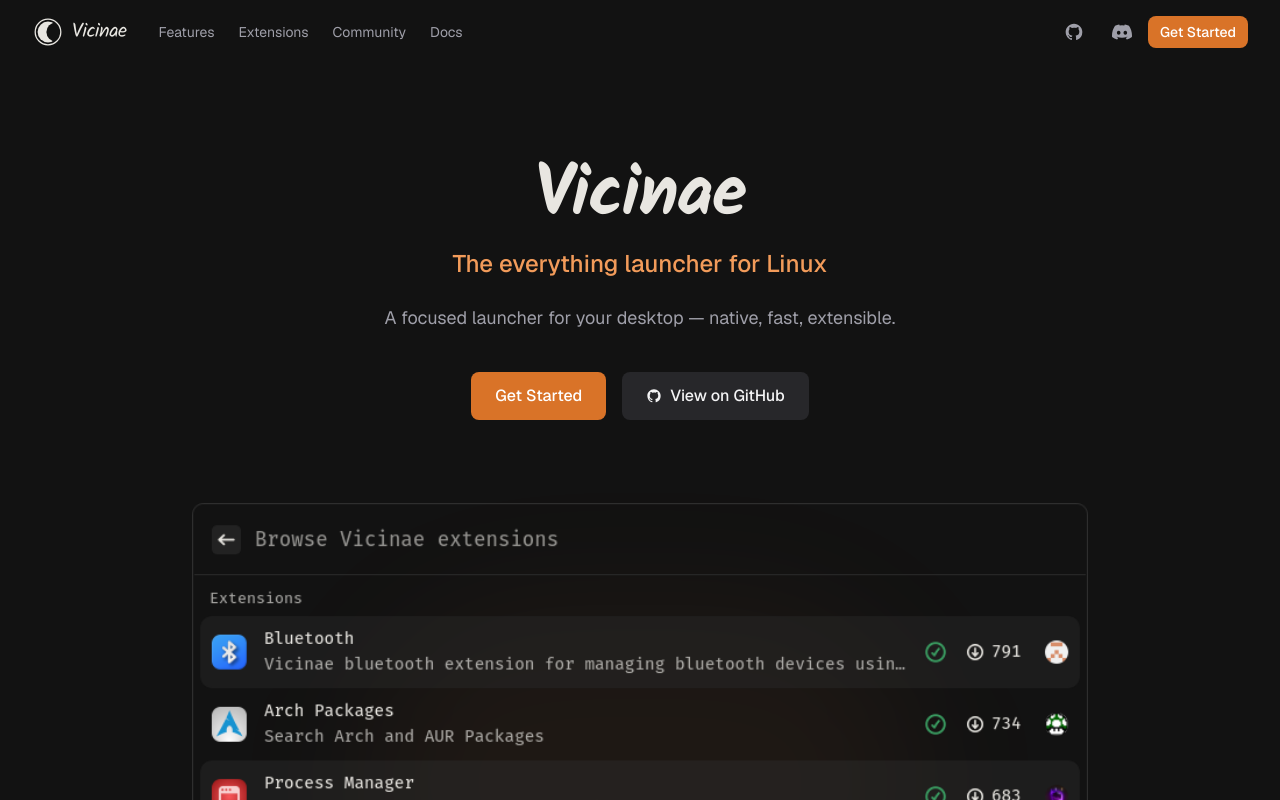
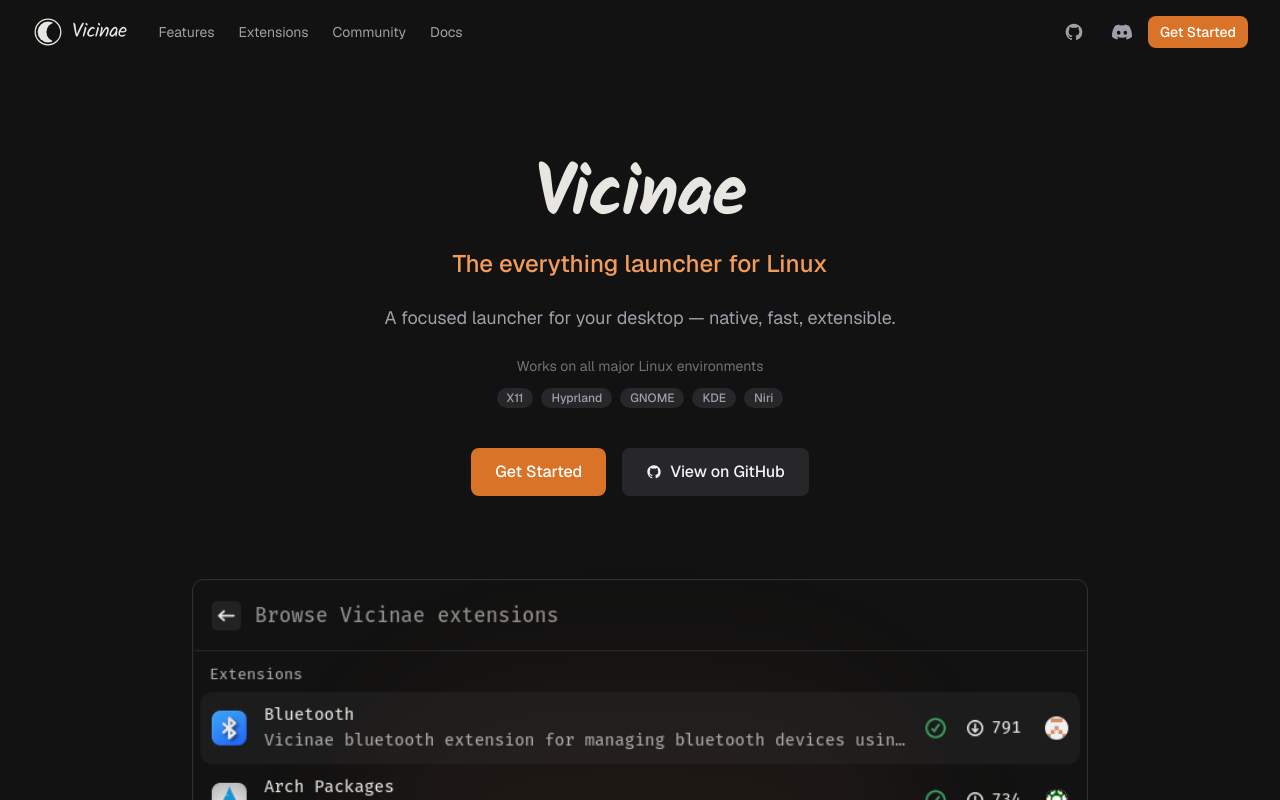
Before and after one commit to vicinaehq/website, a Next.js app: page / in a window 1280 px wide. Shown: the top 800 px of the page. Built offline with nearby package versions, Linux system fonts and the light colour scheme; no server answers.

Commit message:
feat: move supported environments in hero

```diff
--- a/src/components/sections/Community.tsx
+++ b/src/components/sections/Community.tsx
@@ -1,7 +1,6 @@
 "use client";
 
-import { Button, Badge } from "@/components/ui";
-import { platforms } from "@/data/landing";
+import { Button } from "@/components/ui";
 import { EXTERNAL_LINKS } from "@/lib/constants";
 import { motion } from "framer-motion";
 
@@ -60,25 +59,6 @@
 							</a>
 						</Button>
 					</motion.div>
-
-					<motion.div
-						initial={{ opacity: 0, y: 20 }}
-						whileInView={{ opacity: 1, y: 0 }}
-						viewport={{ once: true }}
-						transition={{ duration: 0.5, delay: 0.3 }}
-						className="mt-16"
-					>
-						<p className="text-sm text-zinc-500 dark:text-zinc-500 mb-4">
-							Works on all major Linux platforms
-						</p>
-						<div className="flex flex-wrap items-center justify-center gap-3">
-							{platforms.map((platform) => (
-								<Badge key={platform.name} variant="secondary">
-									{platform.name}
-								</Badge>
-							))}
-						</div>
-					</motion.div>
 				</div>
 			</div>
 		</section>
--- a/src/components/sections/Hero.tsx
+++ b/src/components/sections/Hero.tsx
@@ -1,7 +1,7 @@
 "use client";
 
-import { Button } from "@/components/ui";
-import { siteConfig } from "@/data/landing";
+import { Button, Badge } from "@/components/ui";
+import { siteConfig, platforms } from "@/data/landing";
 import { EXTERNAL_LINKS } from "@/lib/constants";
 import { motion, AnimatePresence } from "framer-motion";
 import Image from "next/image";
@@ -80,7 +80,25 @@
 					<motion.div
 						initial={{ opacity: 0, y: 20 }}
 						animate={{ opacity: 1, y: 0 }}
-						transition={{ duration: 0.5, delay: 0.3 }}
+						transition={{ duration: 0.5, delay: 0.25 }}
+						className="mt-6"
+					>
+						<p className="text-sm text-zinc-500 dark:text-zinc-500 mb-3">
+							Works on all major Linux environments
+						</p>
+						<div className="flex flex-wrap items-center justify-center gap-2">
+							{platforms.map((platform) => (
+								<Badge key={platform.name} variant="secondary">
+									{platform.name}
+								</Badge>
+							))}
+						</div>
+					</motion.div>
+
+					<motion.div
+						initial={{ opacity: 0, y: 20 }}
+						animate={{ opacity: 1, y: 0 }}
+						transition={{ duration: 0.5, delay: 0.35 }}
 						className="mt-10 flex flex-col sm:flex-row items-center justify-center gap-4"
 					>
 						<Button size="lg" asChild>
@@ -103,7 +121,7 @@
 				<motion.div
 					initial={{ opacity: 0, y: 40 }}
 					animate={{ opacity: 1, y: 0 }}
-					transition={{ duration: 0.7, delay: 0.4 }}
+					transition={{ duration: 0.7, delay: 0.5 }}
 					className="mt-16 sm:mt-20"
 				>
 					<div className="relative mx-auto max-w-4xl aspect-[1249/787]">
```
